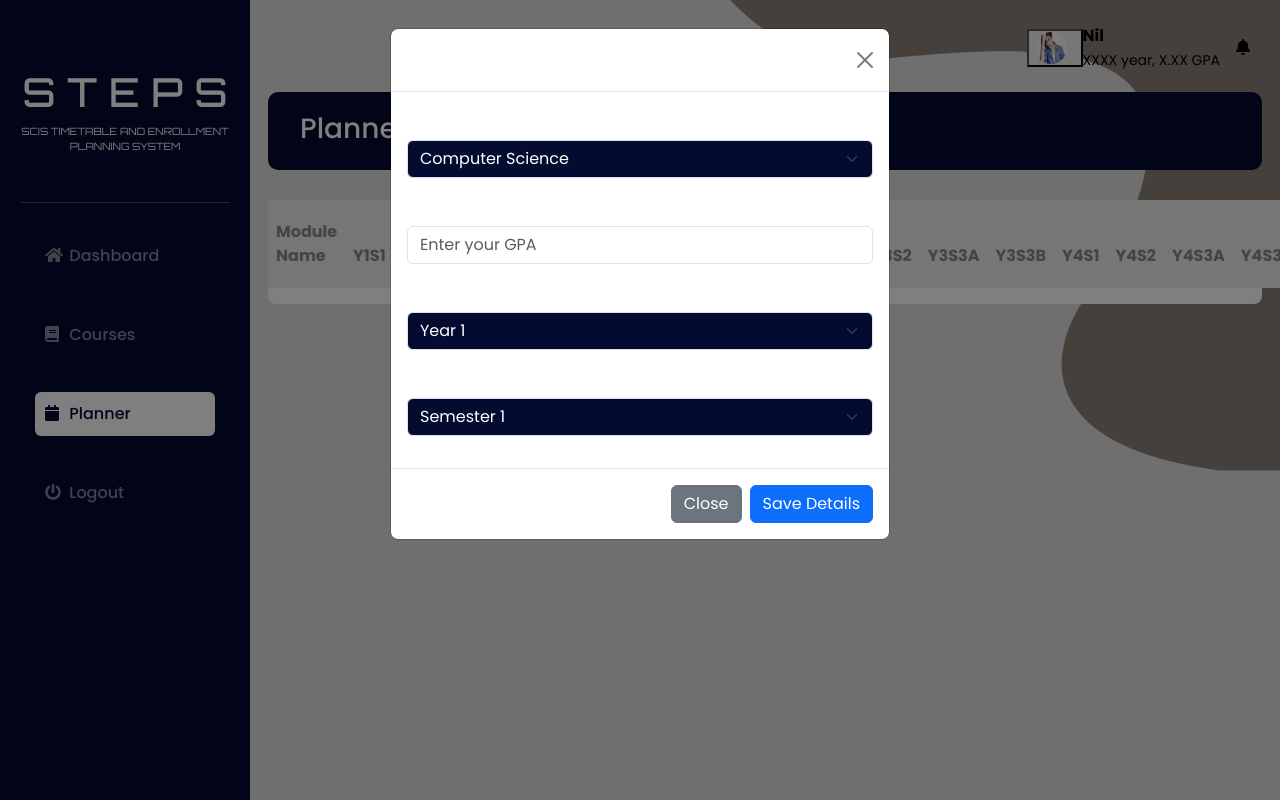
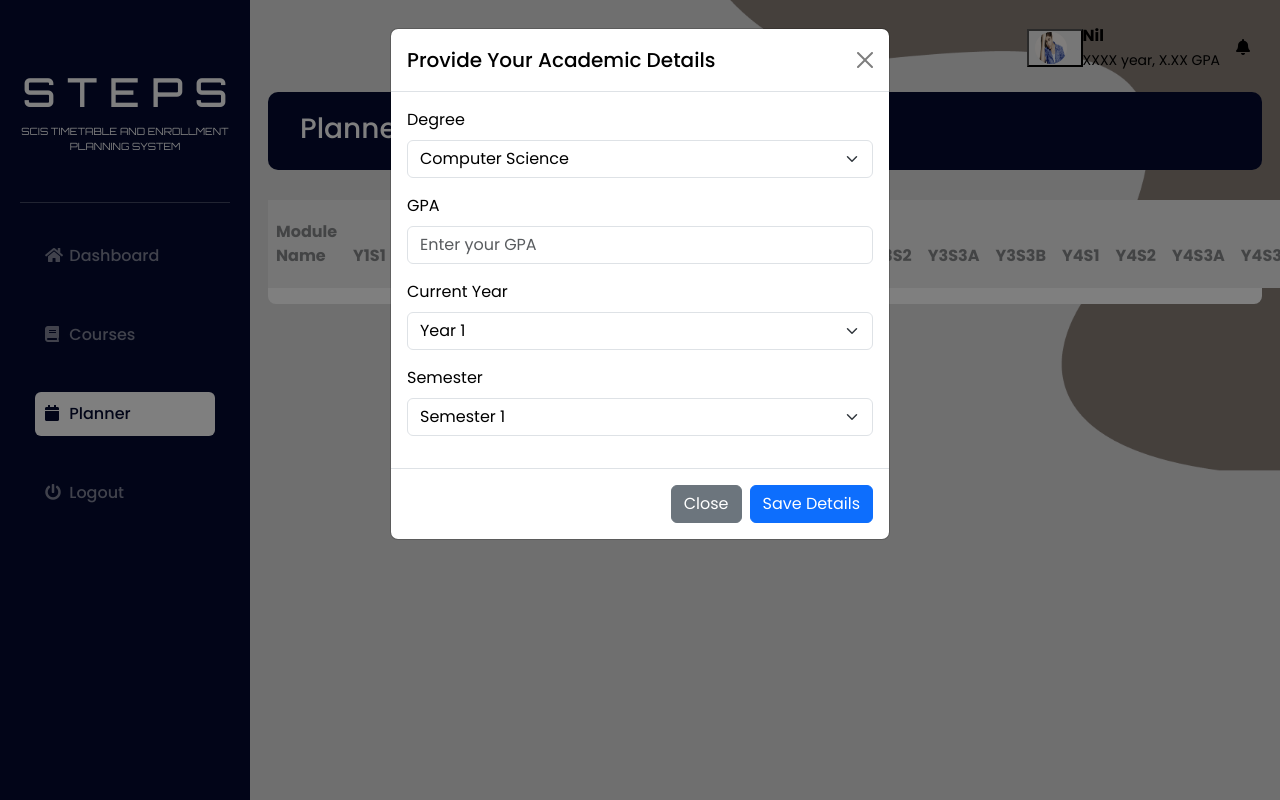
Before and after one commit to kevin73633/WebApp2Group9, a website with bundled scripts: page planner.html in a window 1280 px wide. Both pictures are taken after a click on the button 1054 px from the left and 48 px from the top of the page. Shown: the top 800 px of the page. Built offline with nearby package versions, Linux system fonts and the light colour scheme.

Commit message:
Update styles.css

```diff
--- a/styles.css
+++ b/styles.css
@@ -293,8 +293,15 @@ h4{
 	height: auto;
 }
 .form-select{
-	background-color: #040B31 !important;
-	color: white !important;
+	background-color: white;
+	color: black;
+	/* background-color: #040B31 !important;
+	color: white !important;  */
+}
+
+.form-label, .mb-3{
+	/* background-color: #040B31 !important; */
+	color: black;
 }
 
 .carousel-control-prev,
@@ -378,3 +385,14 @@ table th {
     padding: 8px;
     box-sizing: border-box;
 }
+
+#userDetailsModalLabel{
+	/* color: white;
+	background-color: #040B31;
+	width: margin 0 auto;
+	padding-left: 10px;
+	padding-right: 90px;
+	border-radius: 5px; */
+	color: black;
+
+}
```
